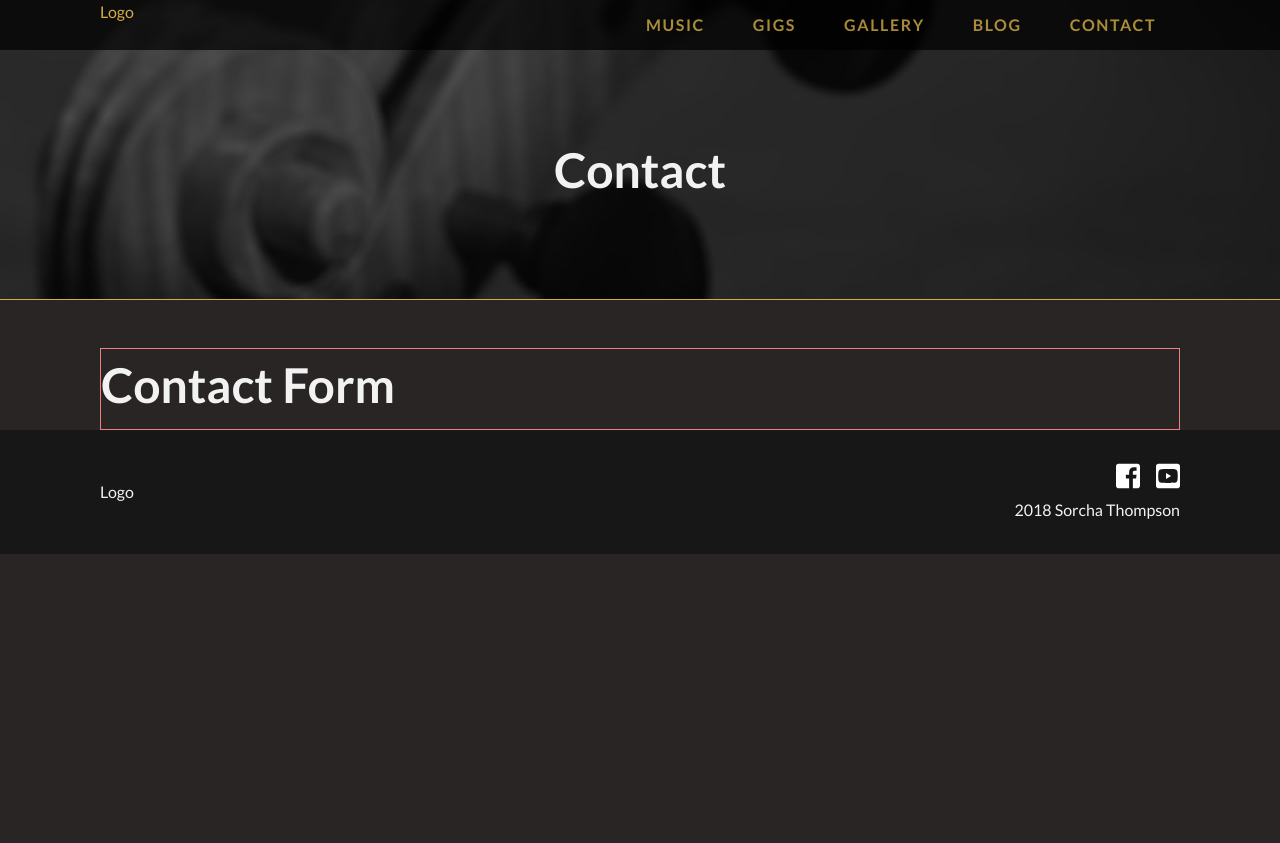
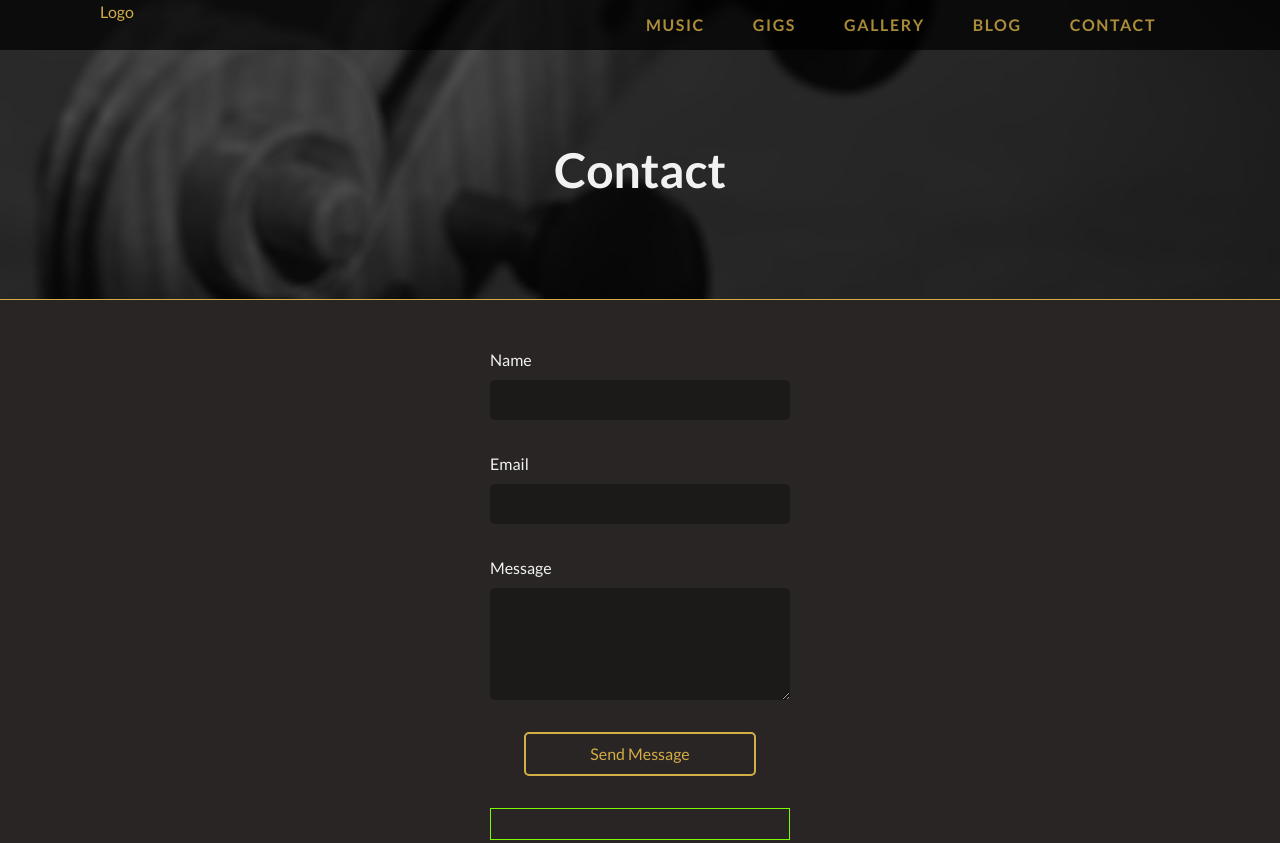
Before and after one commit to mthom26/sorcha-website, a Gatsby site: page /contact in a window 1280 px wide. Shown: the top 843 px of the page. Before the commit the page ends 800 px from the top, so only its background shows below. Built offline with nearby package versions, Linux system fonts and the light colour scheme; Gatsby itself is replaced by a stand-in of ours.

Commit message:
Add Contact form and styling

```diff
--- a/src/components/contact/Contact.css
+++ b/src/components/contact/Contact.css
@@ -5,7 +5,86 @@
 }
 
 .contact {
-  border: 1px solid lightcoral;
+  /* border: 1px solid lightcoral; */
   max-width: var(--max-width);
   margin: 0 auto;
+  display: flex;
+  justify-content: center;
+  margin-bottom: 3rem;
 }
+
+.contactForm {
+  /* border: 1px solid red; */
+  display: flex;
+  flex-direction: column;
+  width: 300px;
+}
+
+.contactFormInputBlock {
+  /* border: 1px solid cyan; */
+  display: flex;
+  flex-direction: column;
+  margin-bottom: 2rem;
+}
+
+.contactFormInputBlock input,
+.contactFormInputBlock textarea {
+  background: rgba(0,0,0,0.3);
+  border: none;
+  color: var(--light1);
+  padding: 0.5rem;
+  border-radius: 5px;
+}
+
+.contactFormInputBlock input:focus,
+.contactFormInputBlock textarea:focus {
+  outline: none;
+  background: rgba(0,0,0,0.4);
+  box-shadow: 0 0 5px var(--gold);
+}
+
+.contactFormButton {
+  position: relative;
+  cursor: pointer;
+  border: 2px solid var(--gold);
+  border-radius: 5px;
+  background: none;
+  margin: 0 auto 2rem auto;
+  padding: 0.5rem 3rem;
+  color: var(--gold);
+  transition: all 250ms linear;
+}
+
+.contactFormButton:hover {
+  background: rgba(0,0,0,0.3);
+  box-shadow: 0 0 5px var(--gold);
+}
+
+.loader {
+  position: absolute;
+}
+
+.formStatus {
+  display: flex;
+  justify-content: center;
+  align-items: center;
+  height: 2rem;
+  border: 1px solid lawngreen;
+}
+
+/* ------------- */
+/* Media Queries */
+/* ------------- */
+@media (max-width: 1080px) {
+
+}
+
+@media (max-width: 650px) {
+  .contactForm {
+    width: 85%;
+  }
+
+  .contactFormButton {
+    padding: 0.5rem 1.5rem;
+  }
+}
--- a/src/components/contact/Contact.js
+++ b/src/components/contact/Contact.js
@@ -3,17 +3,120 @@ import React, { Component } from 'react'
 import './Contact.css';
 import PageHeader from '../PageHeader';
 
+const initial_formData = {
+  name: '',
+  email: '',
+  message: ''
+};
+
 export class Contact extends Component {
   constructor(props) {
     super(props);
+
+    this.state = {
+      formData: initial_formData,
+      formSuccess: false,
+      formFailure: false,
+      loading: false
+    };
+  }
+
+  onUpdateState = (event) => {
+    const { target } = event;
+    this.setState({
+      formData: {
+        ...this.state.formData,
+        [target.name]: target.value
+      }
+    });
+  }
+  /*
+  onSubmit = () => {
+    this.setState({ loading: true });
+    return fetch(process.env.GATSBY_AWS_CONTACTFORM, {
+      method: "POST",
+      body: JSON.stringify(this.state.formData)
+    })
+      .then(response => {
+        console.log(response);
+        this.setState({
+          ...INITIAL_STATE,
+          formSuccess: true,
+          loading: false
+        });
+      })
+      .catch(err => {
+        console.log(err);
+        this.setState({
+          ...INITIAL_STATE,
+          formFailure: true,
+          loading: false
+        });
+      });
+  }
+  */
+
+  onSubmit = (event) => {
+    event.preventDefault();
+    console.log(this.state.formData);
+    this.setState({ loading: true });
   }
 
   render() {
+    const { name, email, message } = this.state.formData;
+    const { formSuccess, formFailure, loading } = this.state;
+
     return (
       <div>
         <PageHeader title="Contact" classes="contactHeader" />
         <div className="contact">
-          <h1>Contact Form</h1>
+          <form className="contactForm">
+            <div className="contactFormInputBlock">
+              <label htmlFor="name">Name</label>
+              <input
+                onChange={this.onUpdateState}
+                value={name}
+                type="text"
+                name="name"
+                id="name"
+              />
+            </div>
+
+            <div className="contactFormInputBlock">
+              <label htmlFor="email">Email</label>
+              <input
+                onChange={this.onUpdateState}
+                value={email}
+                type="email"
+                name="email"
+                id="email"
+              />
+            </div>
+
+            <div className="contactFormInputBlock">
+              <label htmlFor="message">Message</label>
+              <textarea
+                onChange={this.onUpdateState}
+                rows={4}
+                value={message}
+                name="message"
+                id="message"
+              />
+            </div>
+
+            <button
+              onClick={this.onSubmit}
+              className="contactFormButton"
+            >
+              <span style={{ margin: '0 1rem' }}>Send Message</span>
+              {loading && <span className="loader">Loader</span>}
+            </button>
+
+            <div className="formStatus">
+              {formSuccess && <span>Success</span>}
+              {formFailure && <span>Form Not Sent!</span>}
+            </div>
+          </form>
         </div>
       </div>
     )
```
